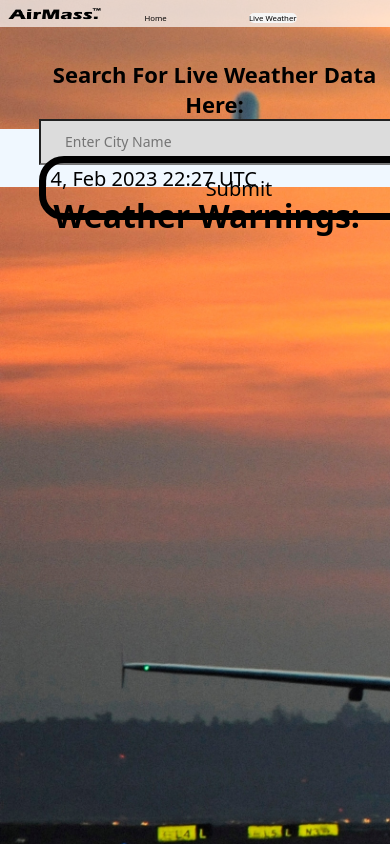
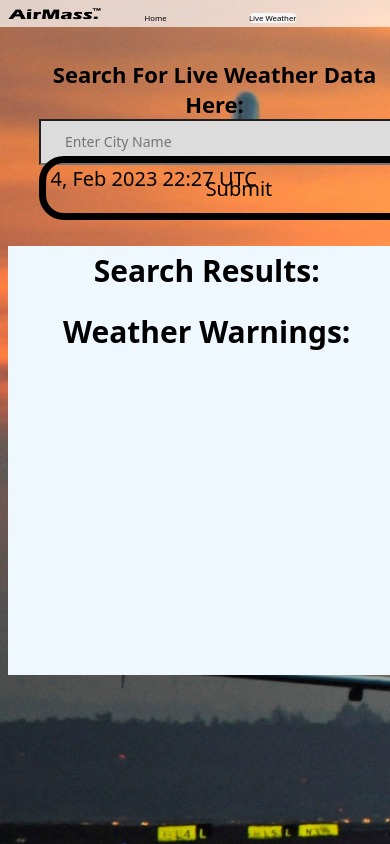
Before and after one commit to shaptal/Tal_Shapira, a Node server app: page /liveWeather in a window 390 px wide; the page is wider, and only the part inside the window is pictured. Run offline with Node 20, Linux system fonts and the light colour scheme.

Commit message:
task3  css change

```diff
--- a/TASK 3/static/css/style.css
+++ b/TASK 3/static/css/style.css
@@ -1,8 +1,7 @@
-*{ /*universal selector*/
+*{
     padding: 0;
     margin: 0;
     font-family: system-ui, -apple-system, BlinkMacSystemFont, 'Segoe UI', Roboto, Oxygen, Ubuntu, Cantarell, 'Open Sans', 'Helvetica Neue', sans-serif;
-
 }
 
 :root{
@@ -10,27 +9,24 @@
 }
 
 body, html{
-    height: 100%;
-    width: 100%;
+    height: 100vh;
+    width: 100vw;
 }
+
 .HomePage{
     background-image:url(../css/HomeBackground.jpg);
-    background-size:cover;
-    background-repeat:no-repeat;
-    background-position:center center;
-     overflow-x: hidden;
-     overflow-y: hidden;
+    background-size: cover;
+    background-repeat: no-repeat;
+    background-position: center center;
+}
 
-}
 .page{
     background-image:url(../css/PageBackground.jpg);
-    background-size:cover;
-    background-repeat:no-repeat;
-    background-position:center center;
-     overflow-x: hidden;
-     overflow-y: hidden;
+    background-size: cover;
+    background-repeat: no-repeat;
+    background-position: center center;
+}
 
-}
 
 
 ul {
@@ -52,10 +48,13 @@ a {
     background-color:whitesmoke;
     border-radius: 5px;
 }
+
 .container{
     display: grid;
-    grid-template-areas: 'top' 'content' 'weaherContent';
+    grid-template-areas:
+        'top' 'content' 'weatherContent';
 }
+
 
 .nav{
     grid-area:nav;
@@ -65,11 +64,25 @@ a {
     margin: 0;
 }
 
+.weatherContent {
+    margin: 2vw;
+    padding: 1vw;
+    grid-area: weatherContent;
+    font-size: 15px;
+    background-color: aliceblue;
+    margin-top: 18vw;
+    text-align: center;
+
+    display: flex;
+    flex-direction: column;
+    justify-content: center;
+}
+
 .content{
     margin: 2vw;
     padding: 1vw;
     grid-area: content;
-    width:100vw;
+    width: 60vw;
     font-size: 20px;
 }
 
@@ -250,6 +263,16 @@ a {
 
 @media only screen and (max-width: 1500px) {
 
+    .container{
+        display: grid;
+        grid-template-areas:
+            'top top' 'content weatherContent';
+        grid-template-columns: 1fr 40vw;
+    }
+
+    .top{
+        width: 200%;
+    }
 
     #submit{
         position:absolute;
@@ -281,17 +304,41 @@ a {
          top: 15vw;
          left: 10vw;
     }
+
+    .weatherContent{
+        height: 100%;
+        width: 40vw;
+        margin-top: 12vw;
+    }
 }
 
-.weatherContent{
-    display: block;
-    align-items: center;
-    justify-content: center;
-    margin-top: 20vw;
-    background-color: aliceblue;
-    text-align: center;
-    height: 15vw;
+@media only screen and (max-width: 750px) {
+
+    .container{
+        display: grid;
+        grid-template-areas:
+            'top' 'content' 'weatherContent';
+    }
+    .weatherContent {
+        margin: 2vw;
+        margin-top: 50vw;
+        padding: 1vw;
+        grid-area: weatherContent;
+        font-size: 15px;
+        background-color: aliceblue;
+        display: flex;
+        flex-direction: column;
+        justify-content: flex-start;
+        align-items: center;
+        height: 50vh;
+        width: 100vw;
+      }
+
+
+
 }
+
+
 .warning{
     color: red;
     font-size: 20px;
```
Also changed, not shown: TASK 2/README.md (renamed from README.md).
